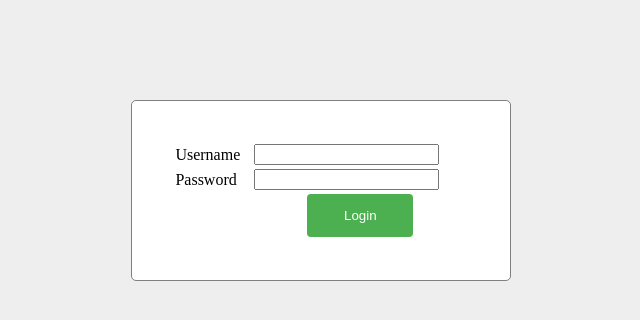
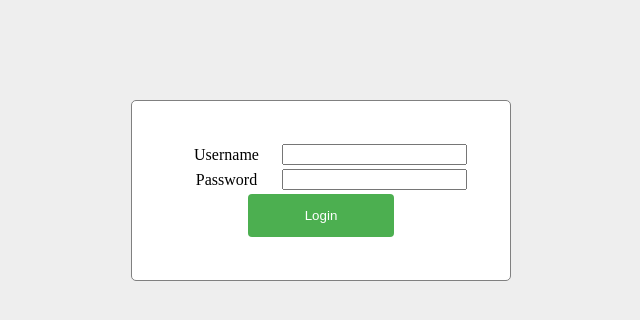
Before and after one commit to Andrea-Ientile-JCMaxwell-5BI/Progetti-Esame-Maturit-2017-Siti-con-Database, a PHP site: page /Login.php in a window 1280 px wide. Shown: the top 320 px of the page, without its empty margins (319-959 px from the left). Run offline with PHP 8.4, Linux system fonts and the light colour scheme.

Commit message:
Update Login.php

```diff
--- a/Login.php
+++ b/Login.php
@@ -6,22 +6,22 @@
 	<body>
 
 			<form action= "process.php" method="POST" >
-				<table id=frm align="center">
+				<table width= "450" id=frm align="center">
 
 				<tr>
-					<td><label> Username </label></td>
-					<td><input type = "text" id = "User" name = "User" align="center"/></td>
+					<td align="center" width="50%"><label> Username </label></td>
+					<td width="50%"><input type = "text" id = "User" name = "User" align="center"/></td>
 
 				</tr>
 				<tr>
-					<td><label> Password </label></td>
-					<td><input type = "password" id = "Pass" name = "Pass" align="center"/></td>
+					<td align="center" width="50%"><label> Password </label></td>
+					<td width="50%"><input type = "password" id = "Pass" name = "Pass" align="center"/></td>
 
 				</tr>
-				<tr>
+				<tr align="center">
 
-				 <td></td>
-	             <td align="center"> <input type = "submit" id = "btn" value = "Login"/> </td>
+
+	             <td colspan="2" width="30%"> <input type = "submit" id = "btn" value = "Login"/> </td>
 				</tr>
 				</table>
 
```
